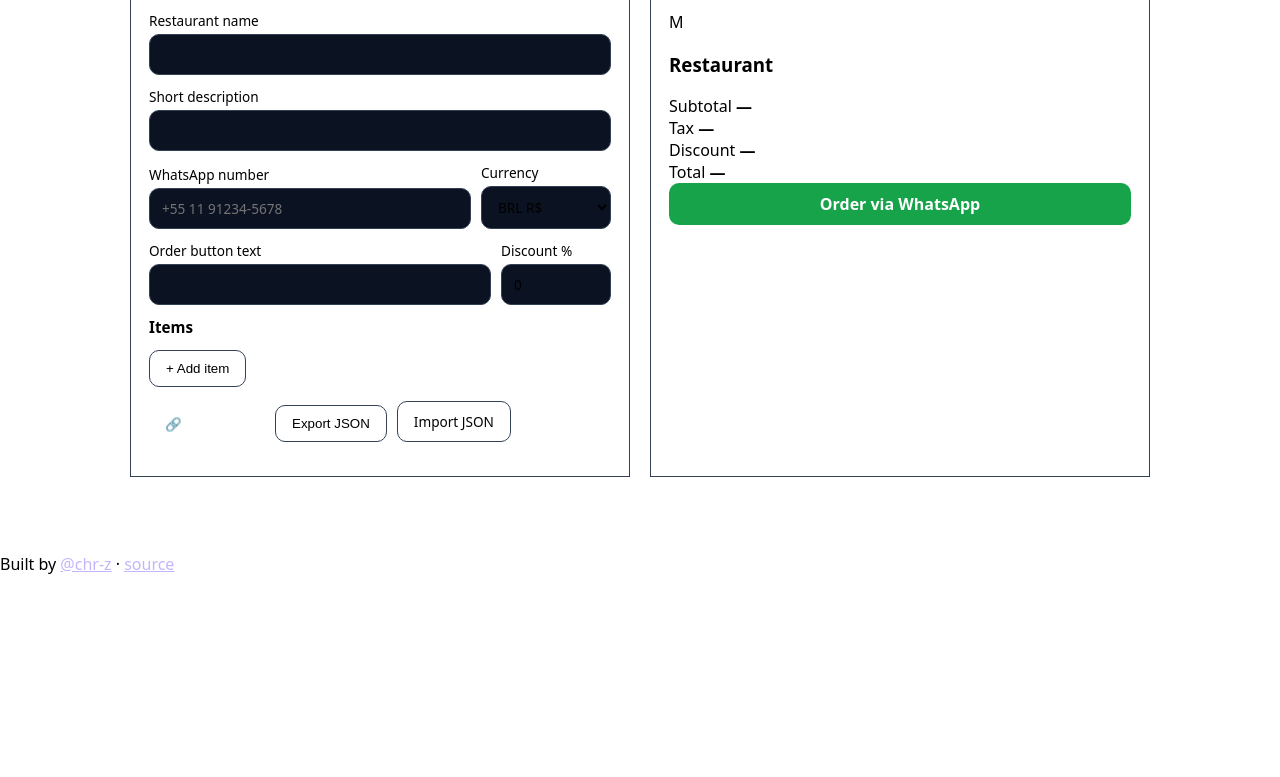
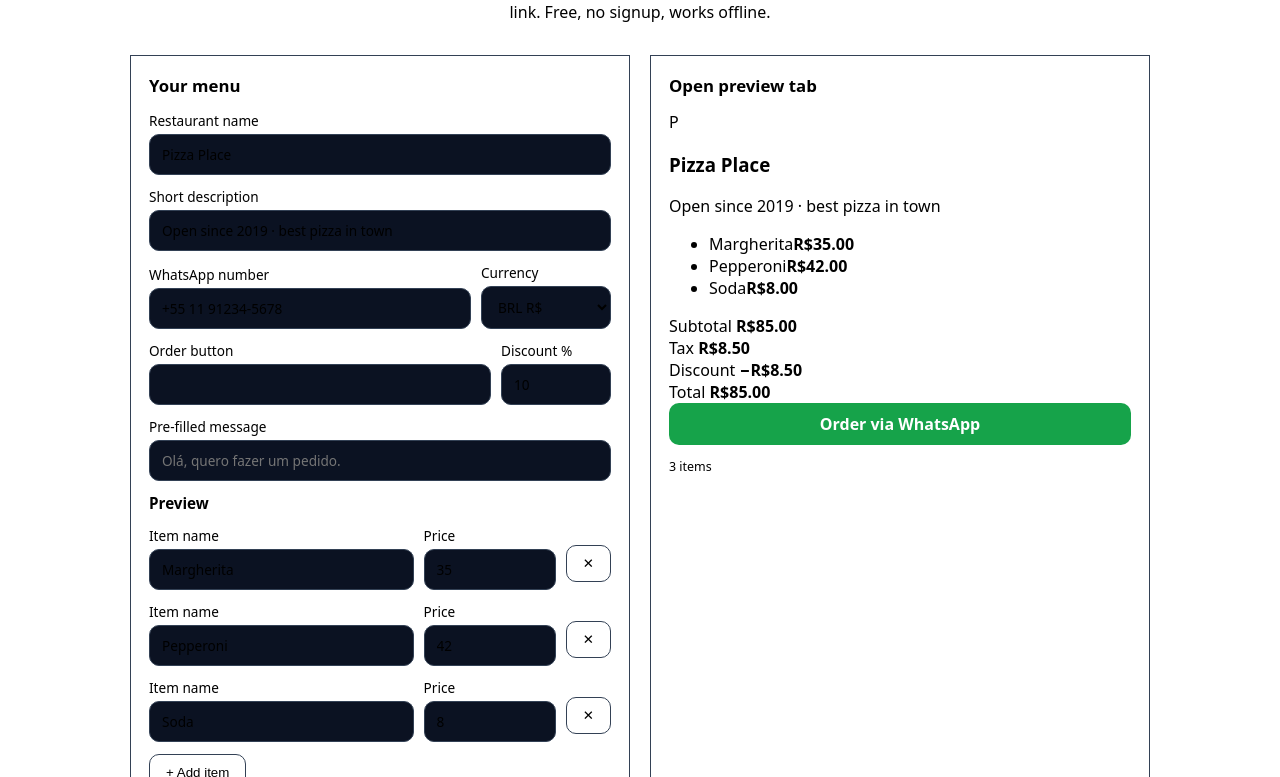
Before and after one commit to chr-z/menupulse, a website with bundled scripts: page index.html in a window 1280 px wide. Shown: the part 203-980 px from the top of the page. Before the commit the page ends 800 px from the top, so only its background shows below. Built offline with nearby package versions, Linux system fonts and the light colour scheme.

Commit message:
v1.1.1: pure locale-parametrized formatting, fixed boot loop & missing field, working share links, E2E-verified

```diff
--- a/index.html
+++ b/index.html
@@ -54,13 +54,16 @@
         </label>
       </div>
       <div class="row">
-        <label class="grow"><span data-i18n="form.ctaText">Order button text</span>
+        <label class="grow"><span data-i18n="form.ctaText">Order button</span>
           <input id="f-cta" type="text">
         </label>
         <label style="max-width:110px"><span data-i18n="form.discountPct">Discount %</span>
           <input id="f-discount" type="number" min="0" max="100" value="0">
         </label>
       </div>
+      <label class="grow"><span data-i18n="form.prefill">Pre-filled message</span>
+        <input id="f-msg" type="text" placeholder="Olá, quero fazer um pedido.">
+      </label>
 
       <h2 style="font-size:.95rem" data-i18n="preview.heading">Items</h2>
       <div id="items"></div>
--- a/js/app.js
+++ b/js/app.js
@@ -1,7 +1,8 @@
-// Minimal MenuPulse app: i18n + form + catalog + share-in-URL + PWA boot.
-import { slugify, formatPrice, computeSubtotal, computeTax, computeTotal, catalogRevenueSummary, readShareLink, buildShareLink } from './logic.js';
-const SUPPORTED = ['en', 'pt-BR'];
+// MenuPulse app: i18n + form + catalog + WhatsApp checkout + share-in-URL + PWA boot.
+import { slugify, formatPrice, parseCommaDecimal, computeSubtotal, computeTax, computeTotal, catalogRevenueSummary, readShareLink, buildShareLink, normalizePhone, waLink } from './logic.js';
+
 const LS_KEY_PAGE = 'menupulse.page.v1';
+
 const state = {
   name: '',
   bio: '',
@@ -12,9 +13,63 @@ const state = {
   discountPct: 0,
   items: [],
 };
-function save() { localStorage.setItem(LS_KEY_PAGE, JSON.stringify(state)); }
-function loadState() { try { const raw = localStorage.getItem(LS_KEY_PAGE); if (raw) Object.assign(state, JSON.parse(raw)); } catch { /* fresh */ } }
-function flashSaved() { const b = $('#save-indicator'); b.hidden = false; setTimeout(() => { b.hidden = true; }, 1200); }
+
+let i18n = null;
+
+const $ = (sel) => document.querySelector(sel);
+
+function save() {
+  localStorage.setItem(LS_KEY_PAGE, JSON.stringify(state));
+}
+
+function loadState() {
+  try {
+    const raw = localStorage.getItem(LS_KEY_PAGE);
+    if (raw) Object.assign(state, JSON.parse(raw));
+  } catch { /* fresh */ }
+}
+
+function seedDemo() {
+  Object.assign(state, {
+    name: 'Pizza Place',
+    bio: 'Open since 2019 · best pizza in town',
+    phone: '+55 11 91234-5678',
+    ctaText: '',
+    prefill: '',
+    currency: 'BRL',
+    discountPct: 10,
+    items: [
+      { name: 'Margherita', price_cents: 3500 },
+      { name: 'Pepperoni', price_cents: 4200 },
+      { name: 'Soda', price_cents: 800 },
+    ],
+  });
+  save();
+}
+
+function money(cents) {
+  const loc = document.documentElement.lang === 'pt-BR' ? 'pt-BR' : 'en-US';
+  return formatPrice(cents, state.currency, loc);
+}
+
+let savedTimer = null;
+function flashSaved() {
+  $('#save-indicator').hidden = false;
+  clearTimeout(savedTimer);
+  savedTimer = setTimeout(() => { $('#save-indicator').hidden = true; }, 1200);
+}
+
+function readItemsFromDom() {
+  return [...document.querySelectorAll('#items .item-row')].map((row) => {
+    const raw = row.querySelector('.i-price').value;
+    return {
+      name: row.querySelector('.i-name').value.trim(),
+      price_cents: Math.round(parseCommaDecimal(raw) * 100),
+      rawPrice: raw,
+    };
+  }).filter((p) => p.name);
+}
+
 function syncFromDom() {
   state.name = $('#f-name').value;
   state.bio = $('#f-bio').value;
@@ -28,62 +83,148 @@ function syncFromDom() {
   renderPreview();
   flashSaved();
 }
-function readItemsFromDom() {
-  return [...document.querySelectorAll('#items .item-row')].map((row) => ({
-    name: row.querySelector('.i-name').value.trim(),
-    price_cents: parseInt(String(row.querySelector('.i-price').value) || '0').replace(/\D/g, '') | 0,
-    rawPrice: row.querySelector('.i-price').value,
-  })).filter((p) => p.name);
+
+function itemRow(p = {}) {
+  const priceVal = p.rawPrice != null ? p.rawPrice : (p.price_cents ? String(p.price_cents / 100) : '');
+  const row = document.createElement('div');
+  row.className = 'row item-row';
+  row.innerHTML = `
+    <label class="grow">
+      <span data-i18n="form.itemFields.name">Item name</span>
+      <input class="i-name" type="text" value="${String(p.name ?? '').replace(/"/g, '&quot;')}" placeholder="…">
+    </label>
+    <label>
+      <span data-i18n="form.itemFields.price">Price</span>
+      <input class="i-price" type="text" inputmode="decimal" value="${String(priceVal).replace(/"/g, '&quot;')}" placeholder="0,00">
+    </label>
+    <button class="btn ghost remove" type="button" aria-label="remove">✕</button>`;
+  row.querySelector('.i-name').addEventListener('input', syncFromDom);
+  row.querySelector('.i-price').addEventListener('input', syncFromDom);
+  row.querySelector('.remove').addEventListener('click', () => { row.remove(); syncFromDom(); });
+  return row;
 }
+
 function renderItems() {
   const list = $('#items');
   list.innerHTML = '';
   for (const it of state.items) list.appendChild(itemRow(it));
   if (!state.items.length) list.appendChild(itemRow());
 }
-function itemRow(p = { name: '', price: '' }) {
-  const row = document.createElement('div');
-  row.className = 'row item-row';
-  row.innerHTML = `
-    <label class="grow"><span data-i18n="form.itemFields.name">Item name</span>
-      <input class="i-name" type="text" value="${p.name.replace(/"/g, '"')}" placeholder="…"></label>
-    <label><span data-i18n="form.itemFields.price">Price</span>
-      <input class="i-price" type="text" inputmode="decimal" value="${String(p.price).replace(/"/g, '"')}" placeholder="0,00"></label>
-    <button class="btn ghost remove" type="button" aria-label="remove">✕</button>`;
-  row.querySelector('.i-name').addEventListener('input', syncFromDom);
-  row.querySelector('.i-price').addEventListener('input', syncFromDom);
-  row.querySelector('.remove').addEventListener('click', () => { row.remove(); syncFromDom(); });
-  return row;
+
+function pageData() {
+  return {
+    name: state.name || 'Restaurant',
+    bio: state.bio,
+    phone: normalizePhone(state.phone),
+    ctaText: state.ctaText,
+    prefill: state.prefill,
+    currency: state.currency,
+    discountPct: state.discountPct,
+    items: state.items.filter((it) => it.name).map(({ name, price_cents }) => ({ name, price_cents })),
+  };
 }
+
 function renderPreview() {
-  const totals = catalogRevenueSummary(state.items, state.discountPct);
-  const ul = $('#pv-items'); ul.innerHTML = '';
-  for (const it of state.items) {
+  const d = pageData();
+  $('#pv-avatar').textContent = (d.name || 'M').trim().charAt(0).toUpperCase() || 'M';
+  $('#pv-name').textContent = d.name;
+  $('#pv-bio').textContent = d.bio || '';
+  const totals = catalogRevenueSummary(d.items, d.discountPct);
+  const ul = $('#pv-items');
+  ul.innerHTML = '';
+  for (const it of d.items) {
     const li = document.createElement('li');
     li.innerHTML = `<span></span><strong></strong>`;
     li.firstChild.textContent = it.name;
-    li.lastChild.textContent = formatPrice(it.price_cents);
+    li.lastChild.textContent = money(it.price_cents);
     ul.appendChild(li);
   }
-  const sub = document.getElementById('pv-subtotal'); sub.textContent = formatPrice(totals.subtotal);
-  const tax = document.getElementById('pv-tax'); tax.textContent = formatPrice(totals.tax);
-  const disc = document.getElementById('pv-discount'); disc.textContent = formatPrice(totals.discount);
-  const total = document.getElementById('pv-total'); total.textContent = formatPrice(totals.total);
+  const sub = document.getElementById('pv-subtotal'); sub.textContent = money(totals.subtotal);
+  const tax = document.getElementById('pv-tax'); tax.textContent = money(totals.tax);
+  const disc = document.getElementById('pv-discount'); disc.textContent = `−${money(totals.discount)}`;
+  document.querySelector('.discount-line').style.display = totals.discount > 0 ? '' : 'none';
+  const total = document.getElementById('pv-total'); total.textContent = money(totals.total);
+  const cnt = document.getElementById('pv-count');
+  cnt.textContent = `${totals.count} ${i18n ? i18n.t('preview.items') : 'items'}`;
   const pn = normalizePhone(state.phone);
-  const link = pn ? waLink(pn, [state.ctaText, state.prefill].filter(Boolean).join('\n')) : null;
-  const btn = $('#pv-wa'); if (link) { btn.href = link; btn.hidden = false; } else { btn.hidden = true; }
+  const msg = [state.ctaText, state.prefill].filter(Boolean).join('\n');
+  const link = pn ? waLink(pn, msg) : null;
+  const btn = $('#pv-wa');
+  if (link) { btn.href = link; btn.hidden = false; } else { btn.hidden = true; }
 }
-function normalizePhone(raw) { /* same as linkforge logic - simple copy */ let s = String(raw ?? '').trim(); if (!s) return ''; const hasPlus = s.startsWith('+'); const d = s.replace(/\D/g, ''); const n = !hasPlus && d.length <= 11 ? '55' + d : d; return n ? '+' + n : ''; }
-function waLink(phone, text) { if (!phone) return null; const base = `https://wa.me/${phone.replace(/\D/g, '')}`; const msg = text ? `?text=${encodeURIComponent(text)}` : ''; return base + msg; }
-// share
-async function copyShareLink() { const url = buildShareLink(location.origin + location.pathname, pageData()); try { await navigator.clipboard.writeText(url); } catch { prompt('Copy link:', url); } const b = $('#btn-share'); const old = b.textContent; b.textContent = 'Copied!'; setTimeout(() => { b.textContent = old; }, 1500); }
-function exportJson() { const blob = new Blob([JSON.stringify(state, null, 2)], { type: 'application/json' }); const a = document.createElement('a'); a.href = URL.createObjectURL(blob); a.download = 'menupulse-page.json'; a.click(); URL.revokeObjectURL(a.href); }
-function importJson(file) { const r = new FileReader(); r.onload = () => { try { Object.assign(state, JSON.parse(String(r.result))); fillForm(); save(); renderPreview(); } catch { alert('Invalid JSON'); } }; r.readAsText(file); }
-function fillForm() { $('#f-name').value = state.name; $('#f-bio').value = state.bio; $('#f-phone').value = state.phone; $('#f-cta').value = state.ctaText; $('#f-msg').value = state.prefill; $('#f-currency').value = state.currency; $('#f-discount').value = state.discountPct; renderItems(); }
-// demo seed
-if (!localStorage.getItem(LS_KEY_PAGE)) {
-  $('#f-name').value = 'Pizza Place'; $('#f-bio').value = 'Open since 2019 · best pizza in town'; $('#f-phone').value = '+55 11 91234-5678'; $('#f-discount').value = 10; renderItems();
+
+async function copyShareLink() {
+  const base = location.origin + location.pathname.replace(/index\.html$/, '');
+  const url = buildShareLink(base, pageData());
+  try {
+    await navigator.clipboard.writeText(url);
+  } catch {
+    prompt('Copy link:', url);
+  }
+  const b = $('#btn-share');
+  const old = b.textContent;
+  b.textContent = i18n ? i18n.t('form.copied') : 'Copied!';
+  setTimeout(() => { b.textContent = old; }, 1500);
 }
-function boot() { loadState(); const init = import('./i18n.js').then((m) => m.initLanguage()); init.then(() => fillForm()); document.querySelectorAll('input, select').forEach((el) => { el.addEventListener('input', syncFromDom); el.addEventListener('change', syncFromDom); }); $('#btn-share').addEventListener('click', copyShareLink); $('#btn-export').addEventListener('click', exportJson); $('#btn-import').addEventListener('change', (e) => e.target.files[0] && importJson(e.target.files[0])); $('#btn-add-item').addEventListener('click', () => { $('#items').appendChild(itemRow()); syncFromDom(); }); renderPreview(); boot(); }
-window.__mReady = import('./i18n.js').then((m) => m.initLanguage()).then(() => { window.__mReady = undefined; });
-boot();
+
+function exportJson() {
+  const blob = new Blob([JSON.stringify(state, null, 2)], { type: 'application/json' });
+  const a = document.createElement('a');
+  a.href = URL.createObjectURL(blob);
+  a.download = 'menupulse-menu.json';
+  a.click();
+  URL.revokeObjectURL(a.href);
+}
+
+function importJson(file) {
+  const r = new FileReader();
+  r.onload = () => {
+    try {
+      Object.assign(state, JSON.parse(String(r.result)));
+      fillForm();
+      save();
+      renderPreview();
+    } catch { alert('Invalid JSON'); }
+  };
+  r.readAsText(file);
+}
+
+function fillForm() {
+  $('#f-name').value = state.name;
+  $('#f-bio').value = state.bio;
+  $('#f-phone').value = state.phone;
+  $('#f-cta').value = state.ctaText;
+  $('#f-msg').value = state.prefill;
+  $('#f-currency').value = state.currency;
+  $('#f-discount').value = state.discountPct;
+  renderItems();
+}
+
+function wireEvents() {
+  document.querySelectorAll('#editor input, #editor select').forEach((el) => {
+    el.addEventListener('input', syncFromDom);
+    el.addEventListener('change', syncFromDom);
+  });
+  $('#btn-share').addEventListener('click', copyShareLink);
+  $('#btn-export').addEventListener('click', exportJson);
+  $('#btn-import').addEventListener('change', (e) => e.target.files[0] && importJson(e.target.files[0]));
+  $('#btn-add-item').addEventListener('click', () => { $('#items').appendChild(itemRow()); });
+}
+
+async function boot() {
+  // A shared link (?d=…) opens the shared menu; otherwise local draft or first-run demo.
+  const shared = /[?&]d=/.test(location.search) ? readShareLink(location.search) : null;
+  if (shared) {
+    Object.assign(state, shared);
+  } else {
+    loadState();
+    if (!localStorage.getItem(LS_KEY_PAGE)) seedDemo();
+  }
+  i18n = await import('./i18n.js');
+  await i18n.initLanguage();
+  fillForm();
+  wireEvents();
+  renderPreview();
+}
+
+window.__mReady = boot();
--- a/js/logic.js
+++ b/js/logic.js
@@ -1,4 +1,4 @@
-// MenuPulse — QR digital menu logic (pure functions, no DOM)
+// MenuPulse — QR digital menu logic (pure functions, no DOM, no browser globals)
 export function slugify(text) {
   return String(text ?? '')
     .normalize('NFKD')
@@ -29,14 +29,28 @@ export function parseCommaDecimal(s) {
   return Number.isFinite(v) ? v : 0;
 }
 
-export function formatPrice(cents) {
-  const loc = new Intl.NumberFormat(navigator.language || 'en-US', {
-    style: 'currency',
-    currency: 'BRL',
-    minimumFractionDigits: 2,
-    maximumFractionDigits: 2,
-  });
-  return loc.format(cents / 100);
+const CURRENCY_META = {
+  USD: { decimals: 2, symbol: '$' },
+  EUR: { decimals: 2, symbol: '€' },
+  GBP: { decimals: 2, symbol: '£' },
+  BRL: { decimals: 2, symbol: 'R$' },
+  JPY: { decimals: 0, symbol: '¥' },
+};
+
+// Pure: currency + locale are explicit params (works in Node tests and any browser locale).
+export function formatPrice(cents, currency = 'BRL', locale = 'en-US') {
+  const meta = CURRENCY_META[currency] || CURRENCY_META.USD;
+  const value = cents / 10 ** meta.decimals;
+  try {
+    return new Intl.NumberFormat(locale, {
+      style: 'currency',
+      currency,
+      minimumFractionDigits: meta.decimals,
+      maximumFractionDigits: meta.decimals,
+    }).format(value);
+  } catch {
+    return `${meta.symbol} ${value.toFixed(meta.decimals)}`;
+  }
 }
 
 export function computeSubtotal(items) {
@@ -57,8 +71,9 @@ export function computeTotal(subtotal_cents, tax_cents, discount_cents = 0) {
 export function catalogRevenueSummary(items, discountPct = 0, taxPct = 10) {
   const subtotal = computeSubtotal(items);
   const tax = computeTax(subtotal, taxPct);
-  const total = computeTotal(subtotal, tax, Math.round((subtotal * discountPct) / 100));
-  return { count: items.length, subtotal, tax, discount: Math.round((subtotal * discountPct) / 100), total };
+  const discount = Math.round((subtotal * discountPct) / 100);
+  const total = computeTotal(subtotal, tax, discount);
+  return { count: items.length, subtotal, tax, discount, total };
 }
 
 export function readShareLink(search) {
--- a/sw.js
+++ b/sw.js
@@ -1,5 +1,5 @@
-const CACHE = 'menupulse-v1';
-const ASSETS = ['./index.html', './css/style.css', './js/app.js', './js/logic.js', './js/i18n.js', './locales/en.json', './locales/pt-BR.json', './manifest.json', './assets/icon.svg'];
+const CACHE = 'menupulse-v1-1';
+const ASSETS = ['./', './index.html', './css/style.css', './js/app.js', './js/logic.js', './js/i18n.js', './locales/en.json', './locales/pt-BR.json', './manifest.json', './assets/icon.svg', './assets/icon-maskable.svg'];
 
 self.addEventListener('install', (e) => {
   e.waitUntil(caches.open(CACHE).then((c) => c.addAll(ASSETS)).then(() => self.skipWaiting()));
```
Also changed, not shown: tests/logic.test.js (+14 -4 lines), manifest.json.
